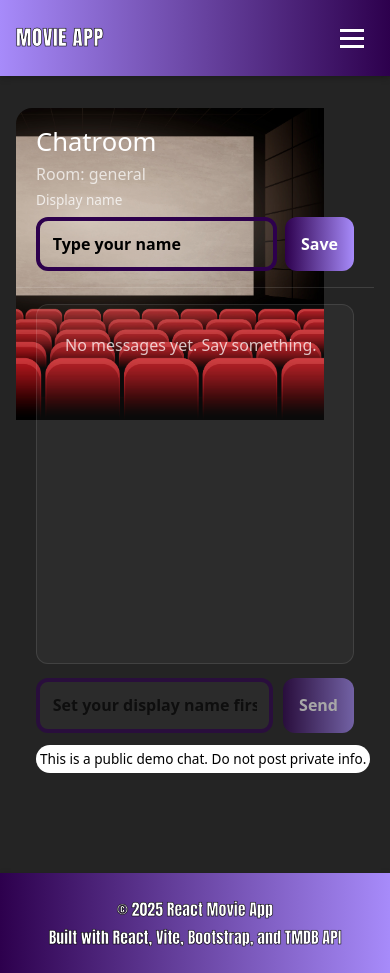
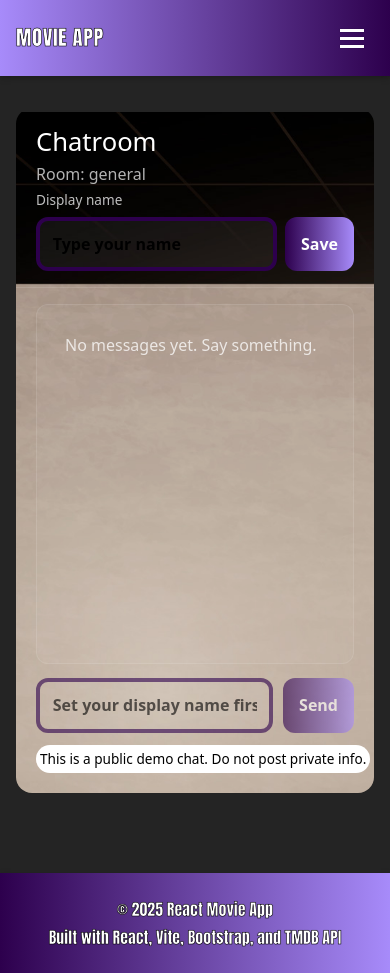
Before and after one commit to StephenPopovich/react-movie-website, a React (Vite) app in the folder frontend/: page /chat in a window 390 px wide. Built offline with nearby package versions, Linux system fonts and the light colour scheme; no server answers; the database is empty.

Commit message:
Update mobile responsive CSS for Chatroom

```diff
--- a/frontend/src/css/ChatRoom.css
+++ b/frontend/src/css/ChatRoom.css
@@ -187,3 +187,49 @@
     height: 360px;
   }
 }
+
+/* Small phones (up to 480px)*/
+
+@media (max-width: 480px) {
+    .chatroom-card {
+        width: 100%;
+        max-width: 980px;
+        min-height: 560px;
+        border-radius: 16px;
+        overflow: hidden;
+        background-image: url(/images/movie-theater-background.jpg);
+        background-repeat: no-repeat;
+        background-size: 604% !important;
+        background-position: -365px 4px !important;
+    }
+
+}
+
+/*Tablets and large phones (up to 768px) */
+
+@media (max-width: 768px) {
+.chatroom-card {
+    width: 100%;
+    max-width: 980px;
+    min-height: 560px;
+    border-radius: 16px;
+    overflow: hidden;
+    background-image: url(/images/movie-theater-background.jpg);
+    background-repeat: no-repeat;
+    background-size: 200%;
+    background-position: -245px 4px;
+}
+}
+
+/*
+   Small laptops (up to 1024px) */
+
+@media (max-width: 1024px) {
+
+}
+
+/* Desktops (1025px and up) */
+
+@media (min-width: 1025px) {
+
+}
```
